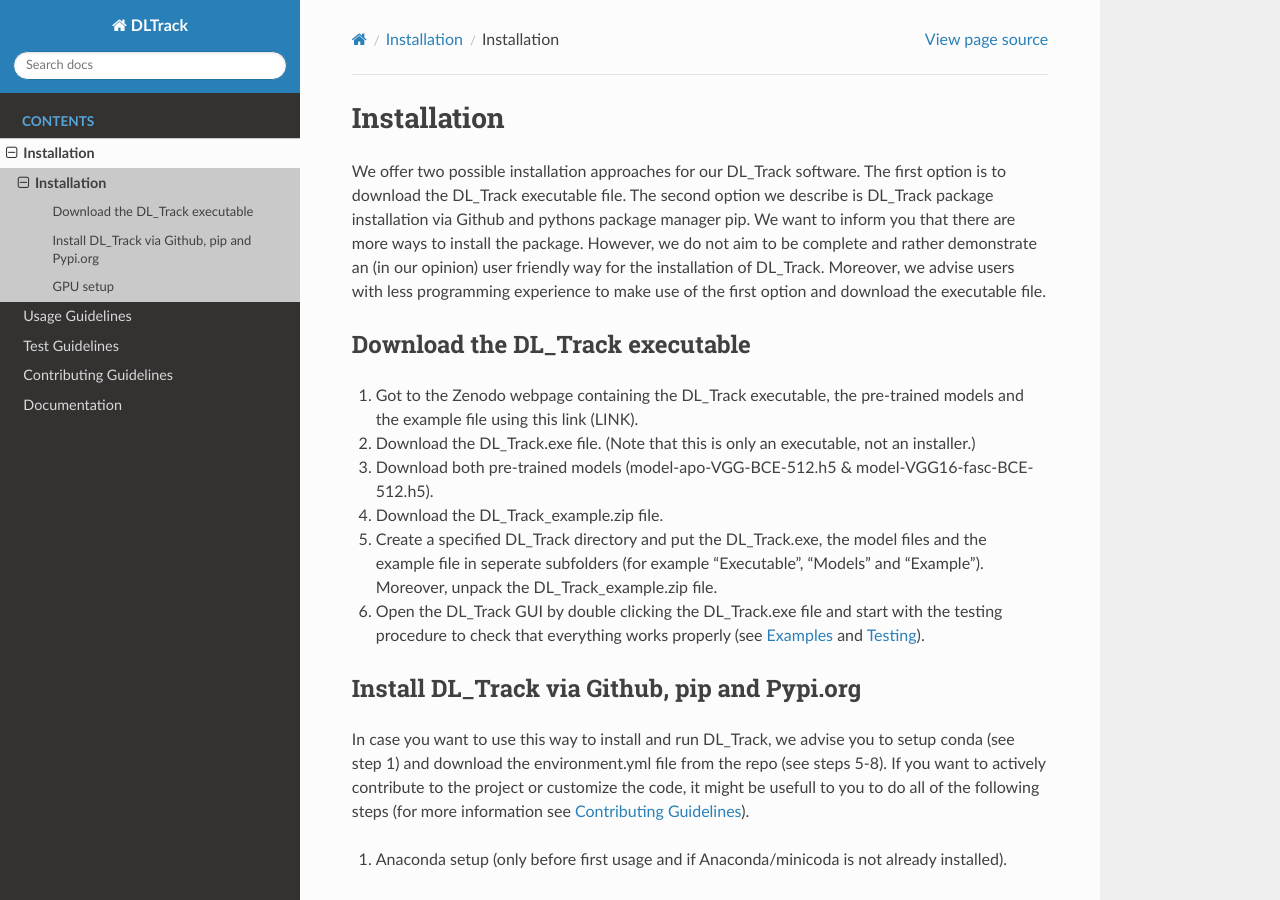
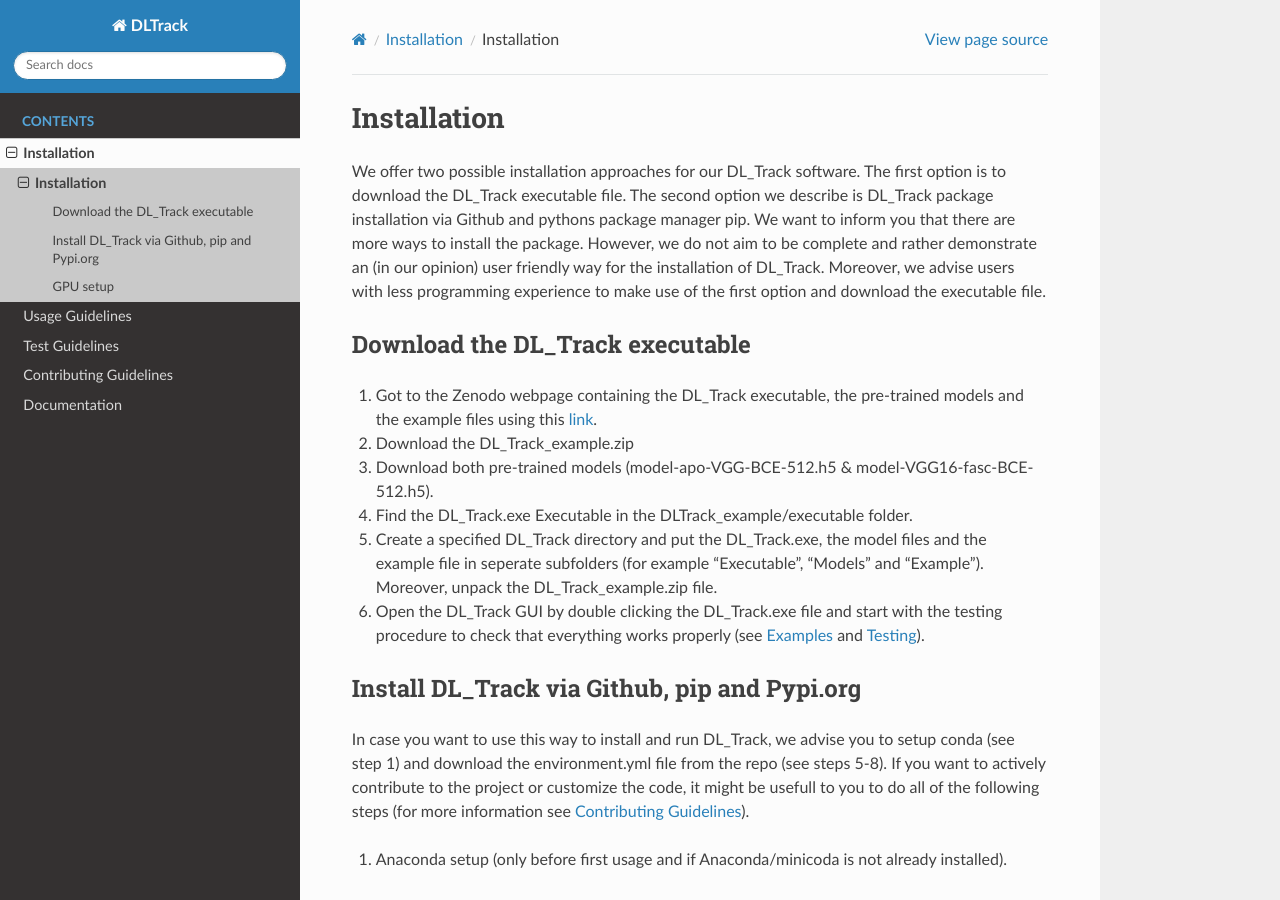
Before and after one commit to PaulRitsche/DL_Track_US, a Sphinx documentation site: the page built from docs/source/installation.rst, in a window 1280 px wide and 900 px high. Built offline with Sphinx 7.4.7 and the Read the Docs theme 2.0.0, drawn with Linux system fonts in a browser that asks for light colours; some of the changed text lies outside the part shown.

Commit message:
Update installation.rst

```diff
--- a/docs/source/installation.rst
+++ b/docs/source/installation.rst
@@ -6,10 +6,10 @@
 Download the DL\_Track executable
 ---------------------------------
 
-1. Got to the Zenodo webpage containing the DL_Track executable, the pre-trained models and the example file using this link (LINK).
-2. Download the DL_Track.exe file. (Note that this is only an executable, not an installer.)
+1. Got to the Zenodo webpage containing the DL_Track executable, the pre-trained models and the example files using this `link <https://zenodo.org/record/7318089#.Y3S2qKSZOUk>`_.
+2. Download the DL_Track_example.zip
 3. Download both pre-trained models (model-apo-VGG-BCE-512.h5 & model-VGG16-fasc-BCE-512.h5).
-4. Download the DL_Track_example.zip file.
+4. Find the DL_Track.exe Executable in the DLTrack_example/executable folder.
 5. Create a specified DL_Track directory and put the DL_Track.exe, the model files and the example file in seperate subfolders (for example "Executable", "Models" and "Example"). Moreover, unpack the DL_Track_example.zip file.
 6. Open the DL_Track GUI by double clicking the DL_Track.exe file and start with the testing procedure to check that everything works properly (see `Examples <https://dltrack.readthedocs.io/en/latest/usage.html>`_ and `Testing <https://dltrack.readthedocs.io/en/latest/tests.html>`_).
 
@@ -113,4 +113,4 @@
 
 **Attention : The next section is only relevant for MacOS users!**
 
-In case you want to make use of you M1 / M2 chips for model training and / or inference, we refer you to this `tutorial <https://caffeinedev.medium.com/how-to-install-tensorflow-on-m1-mac-8e9b91d93706>`_. There you will find a detailed description of how to install tensorflow on you Mac.
+In case you want to make use of you M1 / M2 chips for model training and / or inference, we refer you to this `tutorial <https://caffeinedev.medium.com/how-to-install-tensorflow-on-m1-mac-8e9b91d93706>`_. There you will find a detailed description of how to enable GPU support for tensorflow. It is not strictly necessary to do that for model training or inference, but will speed up the process.
```
